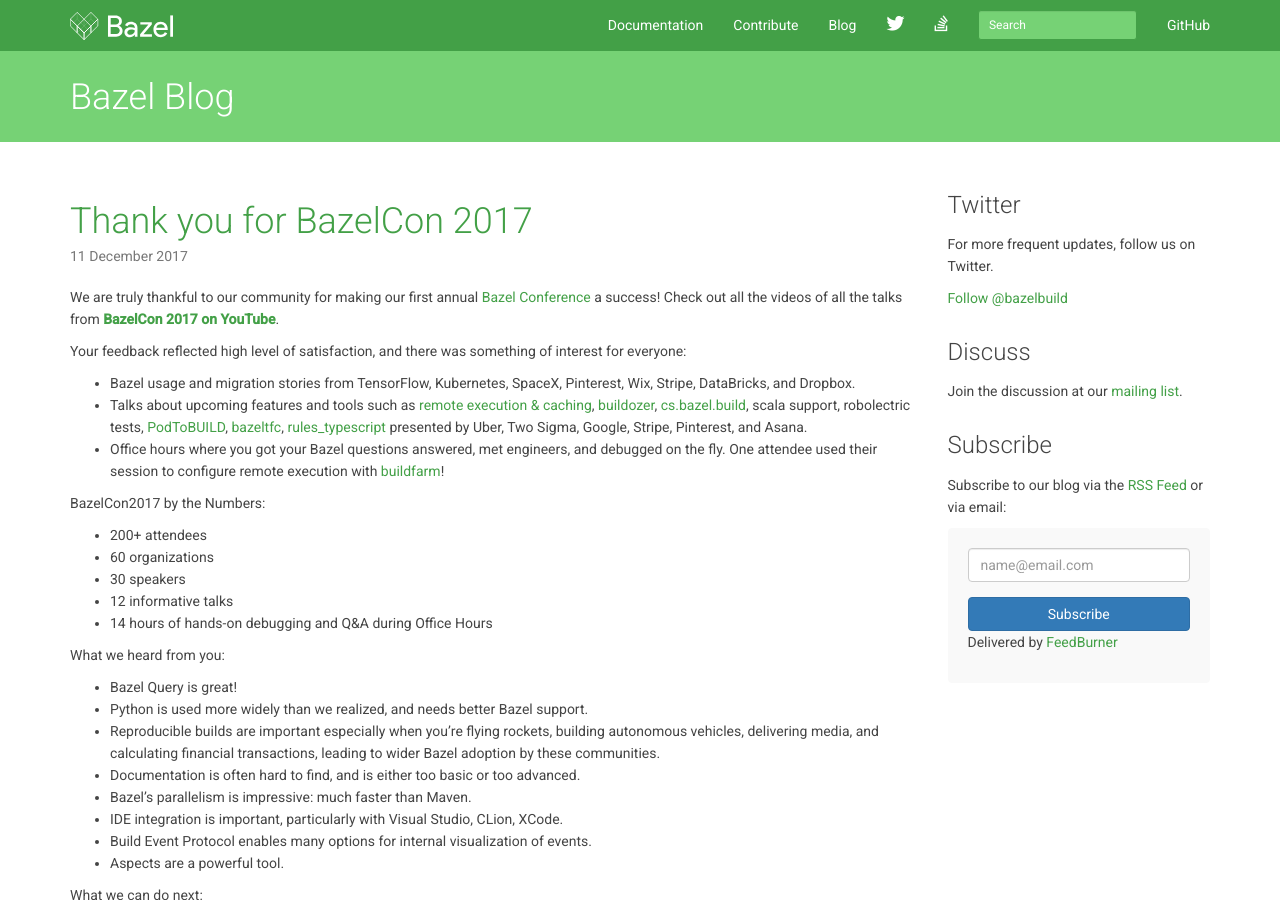
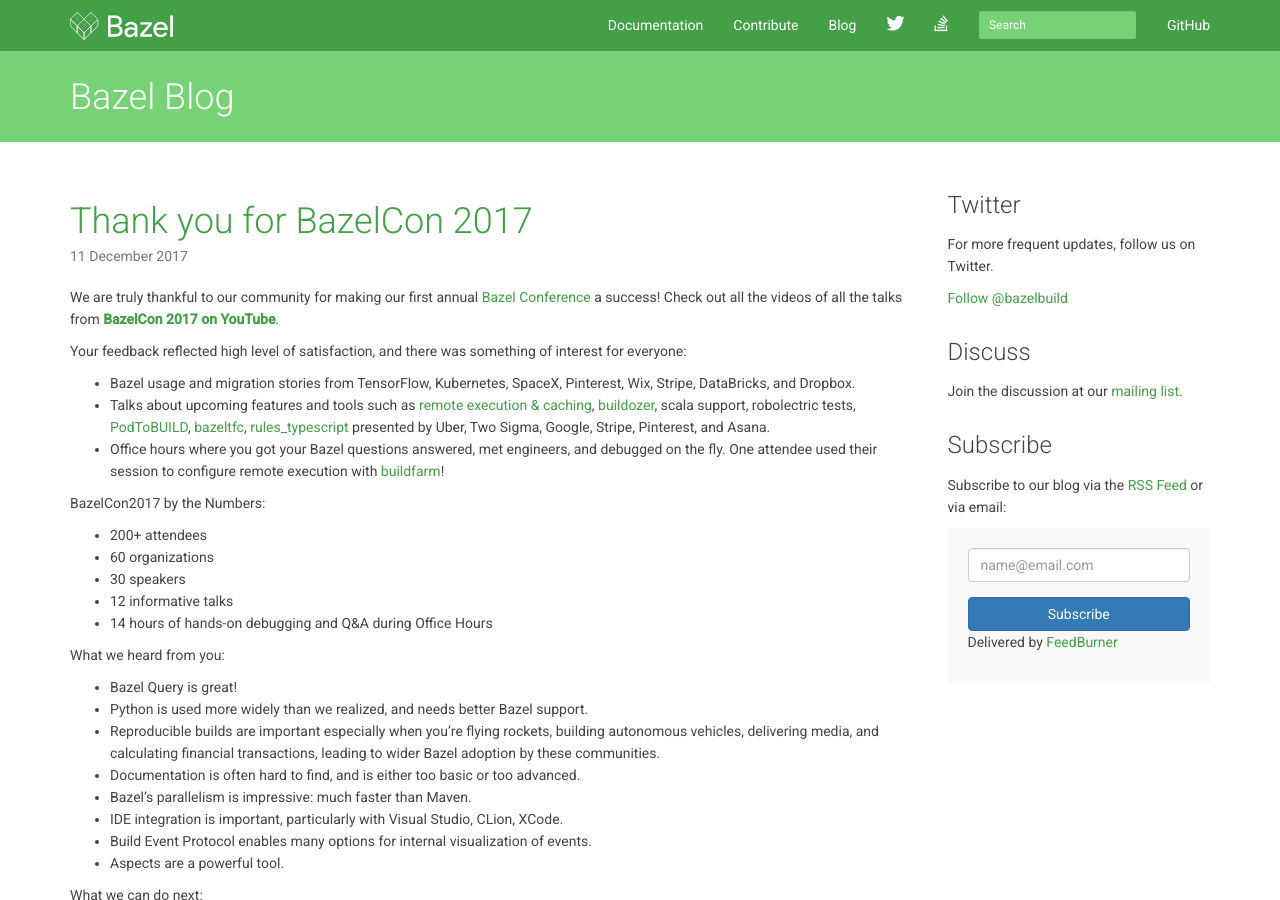
Before and after one commit to bazelbuild/bazel-blog, a Jekyll site: the page built from index.html, in a window 1280 px wide and 900 px high. Built offline with Jekyll 4.4.1, drawn with Linux system fonts in a browser that asks for light colours; nearby versions of some CDN libraries; library files that are not in the unit come from our copies; Markdown is read by kramdown in place of the engine named in the settings; the list of posts is cut into pages by our own code.

Commit message:
Update 2017-12-11-thanks-bazelcon2017.md

```diff
--- a/_posts/2017-12-11-thanks-bazelcon2017.md
+++ b/_posts/2017-12-11-thanks-bazelcon2017.md
@@ -7,7 +7,7 @@
 
 Your feedback reflected high level of satisfaction, and there was something of interest for everyone:
 * Bazel usage and migration stories from TensorFlow, Kubernetes, SpaceX, Pinterest, Wix, Stripe, DataBricks, and Dropbox.
-* Talks about upcoming features and tools such as [remote execution & caching](https://github.com/bazelbuild/bazel-buildfarm), [buildozer](https://github.com/bazelbuild/buildtools/tree/master/buildozer), [cs.bazel.build](https://cs.bazel.build/), scala support, robolectric tests, [PodToBUILD](https://github.com/pinterest/PodToBUILD), [bazeltfc](https://github.com/Asana/bazeltsc), [rules_typescript](https://github.com/bazelbuild/rules_typescript) presented by Uber, Two Sigma, Google, Stripe, Pinterest, and Asana.
+* Talks about upcoming features and tools such as [remote execution & caching](https://github.com/bazelbuild/bazel-buildfarm), [buildozer](https://github.com/bazelbuild/buildtools/tree/master/buildozer), scala support, robolectric tests, [PodToBUILD](https://github.com/pinterest/PodToBUILD), [bazeltfc](https://github.com/Asana/bazeltsc), [rules_typescript](https://github.com/bazelbuild/rules_typescript) presented by Uber, Two Sigma, Google, Stripe, Pinterest, and Asana.
 * Office hours where you got your Bazel questions answered, met engineers, and debugged on the fly. One attendee used their session to configure remote execution with [buildfarm](https://github.com/bazelbuild/bazel-buildfarm)!
 
 BazelCon2017 by the Numbers:
```
